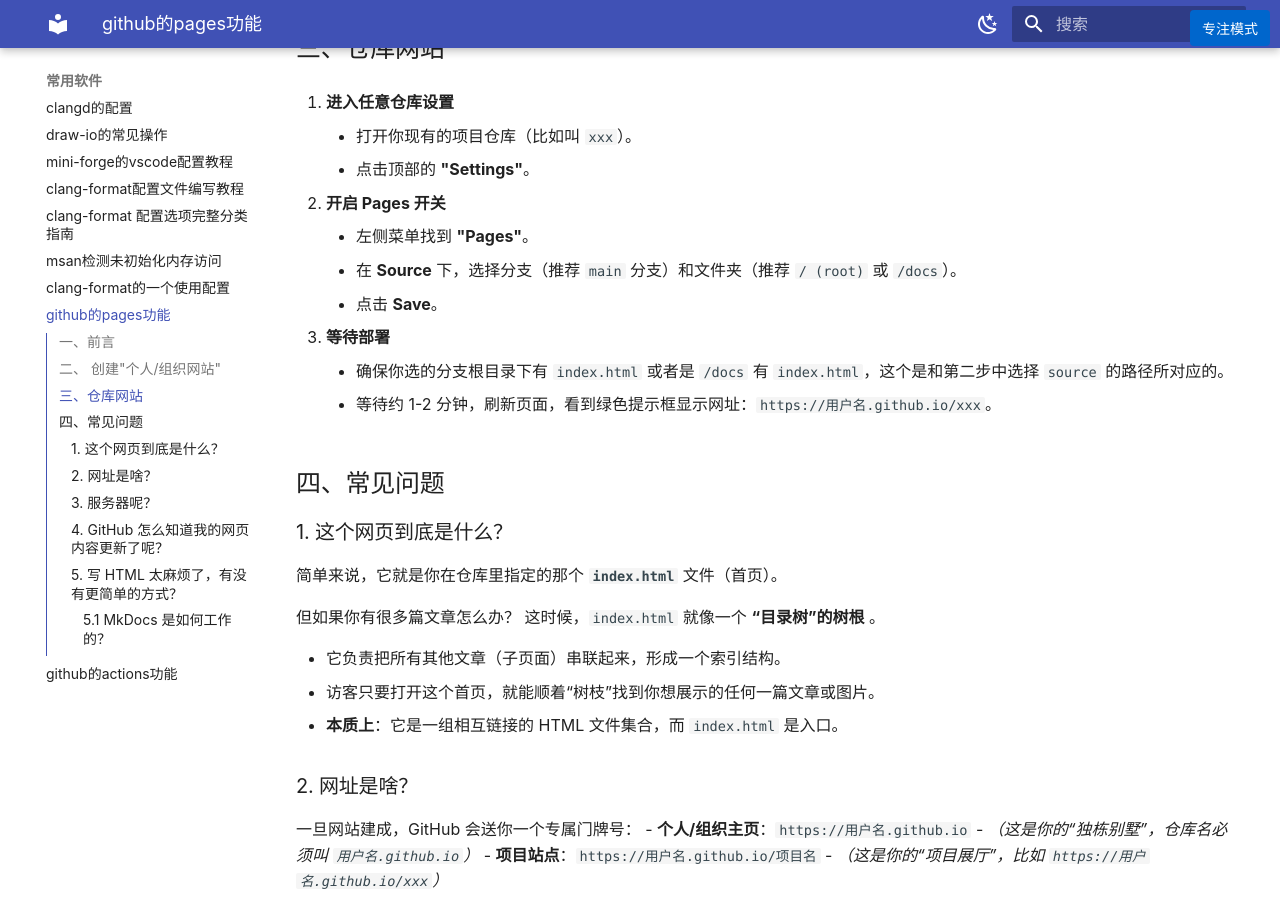
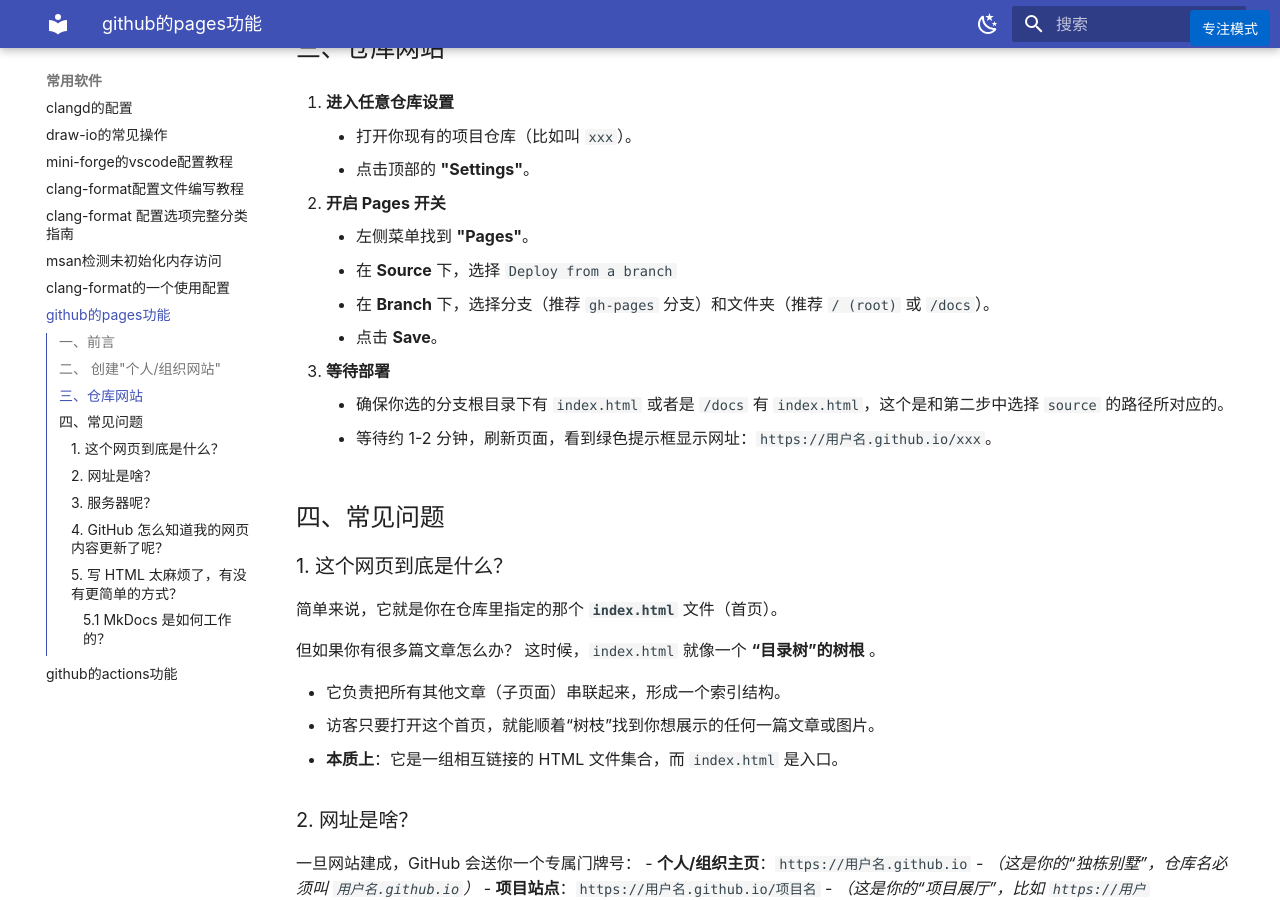
Before and after one commit to SuperIkunFan/SuperIkunFan.github.io, an MkDocs documentation site: the page built from docs/常用软件/2026-03-05-github的pages功能.md, in a window 1280 px wide and 900 px high, scrolled down 1469 px. Built offline with MkDocs 1.6.1 and Material for MkDocs 9.7.7, drawn with Linux system fonts in a browser that asks for light colours; some web fonts are replaced.

Commit message:
修改github相关内容

```diff
--- a/docs/常用软件/2026-03-05-github的pages功能.md
+++ b/docs/常用软件/2026-03-05-github的pages功能.md
@@ -60,7 +60,8 @@
 
 2.  **开启 Pages 开关**
     *   左侧菜单找到 **"Pages"**。
-    *   在 **Source** 下，选择分支（推荐 `main` 分支）和文件夹（推荐 `/ (root)` 或 `/docs`）。
+    *   在 **Source** 下，选择 `Deploy from a branch`
+    *   在 **Branch** 下，选择分支（推荐 `gh-pages` 分支）和文件夹（推荐 `/ (root)` 或 `/docs`）。
     *   点击 **Save**。
 
 3.  **等待部署**
```
